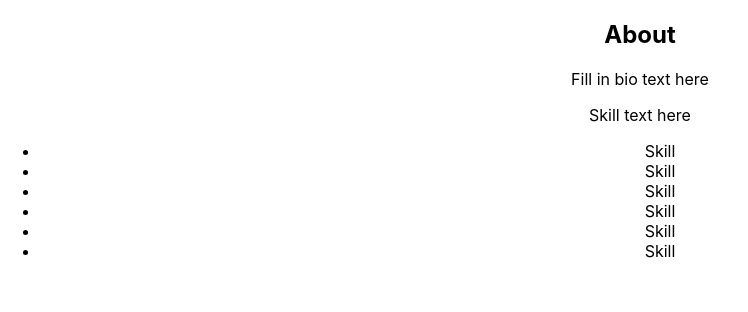
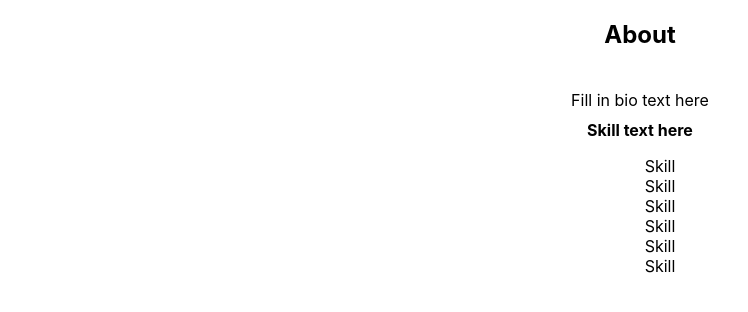
Before and after one commit to zavaleta-a/react-portfolio, a React (Create React App) app in the folder reactportfolio/: page / in a window 1280 px wide. Shown: the top 312 px of the page, without its empty margins (0-748 px from the left). Built offline with nearby package versions, Linux system fonts and the light colour scheme.

Commit message:
added style.css to about

```diff
--- a/reactportfolio/src/views/about/style.css
+++ b/reactportfolio/src/views/about/style.css
@@ -0,0 +1,28 @@
+.about-left {
+  background-color: #338aad;
+  text-align: center;
+}
+#aboutTitle {
+  padding-bottom: 2vh;
+}
+
+.bio {
+  text-align: center;
+  padding: 5px;
+  width: 75%;
+  margin: auto;
+}
+
+.skills {
+  font-weight: bold;
+  margin-top: 10px;
+}
+
+.skillList {
+  margin: 0 auto;
+  padding: 0;
+}
+
+.skill {
+  list-style-type: none;
+}
```
